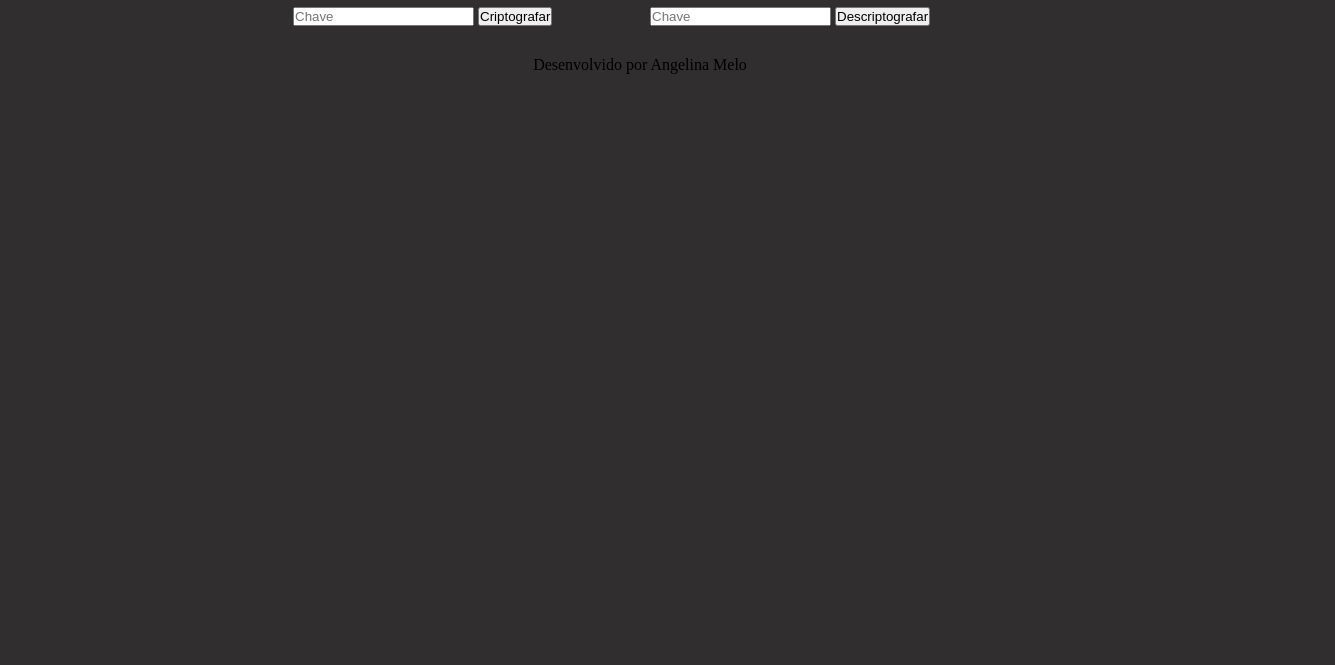
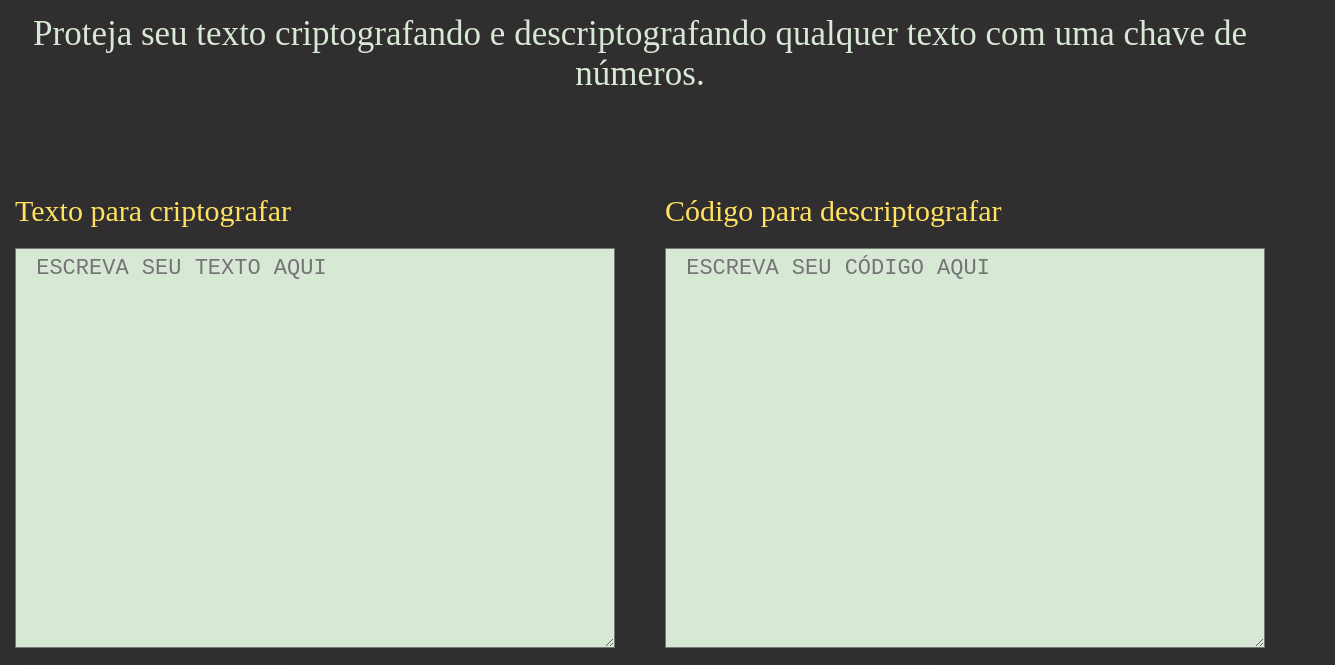
Before and after one commit to Laboratoria/SAP009-cipher, a website with bundled scripts: page src/index.html in a window 1280 px wide. Shown: the part 338-1003 px from the top of the page, 1335 px wide, since content can reach past the window. Before the commit the page ends 800 px from the top, so only its background shows below. Built offline with nearby package versions, Linux system fonts and the light colour scheme.

Commit message:
JS finished

```diff
--- a/src/cipher.js
+++ b/src/cipher.js
@@ -1,64 +1,52 @@
 const cipher = {
   encode: function (offset,string){
+    if(offset === null || string === [] || offset === 0 || string === 0){
+      throw new TypeError;
+    }
     let result="";
     for (let i = 0; i < string.length; i++) {
-      //const letterCode = " ";
+
       let letterChanged = " ";
+      if(string.charCodeAt(i)<65 || string.charCodeAt(i) > 90){
+        result += string.charAt(i);
+      }
 
-      if (string.charCodeAt(i) >= 65 && string.charCodeAt(i) <= 90) {
-        //letterCode = string.charCodeAt(i);
+      else if (string.charCodeAt(i) >= 65 && string.charCodeAt(i) <= 90) {
+
         letterChanged = (string.charCodeAt(i) - 65 + offset) % 26 + 65;
 
-        //console.log(string.charCodeAt(i), "+", offset, "=", letterChanged, "=>", String.fromCharCode(letterChanged));
 
-        //console.log(String.fromCharCode(letterCode));
         result = result + String.fromCharCode(letterChanged);
-      } else {
-        //console.log(string[i]);
-
-        //console.log('não é');
-        //console.log("else:", string.charCodeAt(i));
       }
     }
     //console.log(result);
     return result;
   },
   decode: function (offset,string){
+    if((offset === null || string === [] || offset === 0 || string === 0)){
+      throw new TypeError;
+    }
     let result = "";
 
     for (let i = 0; i < string.length; i++) {
 
-
-      //const letterCode = "";
       let letterChanged = "";
 
 
-      if (string.charCodeAt(i) >= 65 && string.charCodeAt(i) <= 90) {
-        //console.log("if: ", string.charCodeAt(i));
-        //letterCode = string.charCodeAt(i);
+      if(string.charCodeAt(i)<65 || string.charCodeAt(i) > 90){
+        result += string.charAt(i);
+      }
+
+      else if (string.charCodeAt(i) >= 65 && string.charCodeAt(i) <= 90) {
+
         letterChanged = (string.charCodeAt(i) + 65 - offset) % 26 + 65;
 
-        //console.log(string.charCodeAt(i), "+", offset, "=", letterChanged, "=>", String.fromCharCode(letterChanged));
-
-        //console.log(String.fromCharCode(letterCode));
         result = result + String.fromCharCode(letterChanged);
 
 
-      } else {
-        //console.log(string[i]);
-
-        //console.log('não é');
-        //console.log("else:", string.charCodeAt(i));
-
       }
 
-
-
-
-
-
     }
-    //console.log(result);
     return result;
 
   }
--- a/src/index.html
+++ b/src/index.html
@@ -3,9 +3,7 @@
 
 <head>
   <meta charset="utf-8">
-  <link rel="preconnect" href="https://fonts.googleapis.com">
-<link rel="preconnect" href="https://fonts.gstatic.com" crossorigin>
-<link href="https://fonts.googleapis.com/css2?family=Roboto:wght@100;400&display=swap" rel="stylesheet">
+
   <title>Caesar Cipher</title>
   <link rel="stylesheet" href="style.css" />
 </head>
@@ -17,31 +15,37 @@
     </header>
     <main>
       <section>
-        <p> Proteja seu texto criptografando e descriptografando qualquer texto com uma chave de até 2 números.</p>
+        <p> Proteja seu texto criptografando e descriptografando qualquer texto com uma chave de números.</p>
         <div class="container_textareas">
           <div class="box_textareas">
             <label for="encrypt-area">Texto para criptografar</label>
-            <textarea id="encrypt-area" name="encrypt-area" rows="10" cols="40" placeholder=" Escreva seu texto aqui"
+            <textarea id="encrypt-area" class="textarea" name="encrypt-area" placeholder=" Escreva seu texto aqui"
             style="text-transform: uppercase" ></textarea>
             <div class="box_key_button">
-              <input type="number" placeholder="Chave" id="key-encrypt">
-              <button id="encrypt" type="button">Criptografar</button>
+              <input class="input-key" type="number" placeholder="Chave" id="key-encrypt">
+              <button class="buttons" id="encrypt" type="button">Criptografar</button>
             </div>
           </div>
           <div class="box_textareas">
             <label for="decrypt-area">Código para descriptografar</label>
-            <textarea id="decrypt-area" name="decrypt-area" rows="10" cols="40" placeholder=" Escreva seu código aqui"
+            <textarea id="decrypt-area" class="textarea" name="decrypt-area" placeholder=" Escreva seu código aqui"
             style="text-transform: uppercase" ></textarea>
             <div class="box_key_button">
-              <input type="number" placeholder="Chave" id="key-decrypt">
-              <button id="decrypt" type="button">Descriptografar</button>
+              <input class="input-key" type="number" placeholder="Chave" id="key-decrypt">
+              <button class="buttons" id="decrypt" type="button">Descriptografar</button>
             </div>
           </div>
         </div>
       </section>
     </main>
     <footer>
-      <span> Desenvolvido por Angelina Melo</span>
+      <span> Desenvolvido por <b>Angelina Melo</b></span>
+      <a href="https://github.com/ajuliamm">
+        <img src="./images/icons8-github.svg">
+      </a>
+      <a href="https://www.linkedin.com/in/angelinamelo/">
+      <img src="./images/icons8-linkedin-circled.svg">
+    </a>
     </footer>
 
 
--- a/src/style.css
+++ b/src/style.css
@@ -2,40 +2,140 @@
     margin: 0;
     padding: 0;
     box-sizing: border-box;
+
+
 }
 body{
     display: flex;
     justify-content: center;
     background-color: #302e2f;
+
 }
-.container{
-    padding: 70px 30px;
+header{
+
     display: flex;
-    flex-direction: column;
-    width: 600px;
-    align-items: center;
-    gap: 30px;
+    justify-content: center;
+    padding: 90px 0;
 
 }
 
+section{
+    display: flex;
+    flex-direction: column;
+    gap: 100px;
+    padding: 0 70px;
+}
 .container_textareas{
     display: flex;
-    gap: 20px;
+    flex-direction: column;
+    gap: 100px;
     justify-content: center;
 
 }
 .box_textareas{
     display: flex;
     flex-direction: column;
-    gap: 10px;
+    gap: 20px;
+}
+.textarea{
+
+    height: 400px;
+    background-color: #d7e8d5;
+    padding: 7px;
+    font-size: 22px;
 }
 
+.box_key_button{
+    display: flex;
+    justify-content: space-between;
+
+}
+
+.input-key{
+    width: 310px;
+    height: 60px;
+    border: 2px solid #d7e8d5;
+    box-shadow: 0px 0px 5px 0px #556a52;
+    padding: 5px;
+    font-size: 25px;
+    background-color: #d7e8d5;
+    border-radius: 14px 0 14px 0;
+
+}
+
+.buttons{
+    width: 310px;
+    height: 60px;
+    background-color: #ffe261;
+    border-radius: 14px 0 14px 0;
+    border: none;
+
+    font-weight: 500px;
+    font-size: 25px;
+    text-transform:uppercase;
+    font-weight: 700;
+}
+.buttons:hover{
+    box-shadow: 0 0 5px 0 #d7e8d5;
+}
+.buttons:active{
+    opacity: .8;
+}
 h1{
     color: #ffe261;
+    font-weight: 100;
+    font-size: 150px;
+    letter-spacing: 3px;
 }
 p{
     color: #d7e8d5;
+    text-align: center;
+    font-size: 35px;
 }
 label{
     color: #ffe261;
+    font-size: 30px;
 }
+footer{
+    margin: 50px 0;
+    background-color: #d7e8d5;
+    height: 10vh;
+    width: 100vw;
+    display: flex;
+    justify-content: center;
+    align-items: center;
+    gap: 5px;
+    font-size: 18px;
+}
+footer img{
+    width: 40px;
+}
+
+@media(min-width: 900px){
+    .container_textareas{
+
+        flex-direction:row;
+        gap: 50px;
+        align-items: center;
+        justify-content: center;
+
+    }
+    .textarea{
+
+        height: 400px;
+        width: 600px;
+        background-color: #d7e8d5;
+        padding: 7px;
+        font-size: 22px;
+    }
+    .input-key{
+        width: 270px;
+
+
+    }
+
+    .buttons{
+        width: 270px;
+        font-size: 20px;
+    }
+}
```
Also changed, not shown: src/index.js (+0 -7 lines), src/images/icons8-github.svg (added), src/images/icons8-linkedin-circled.svg (added).
